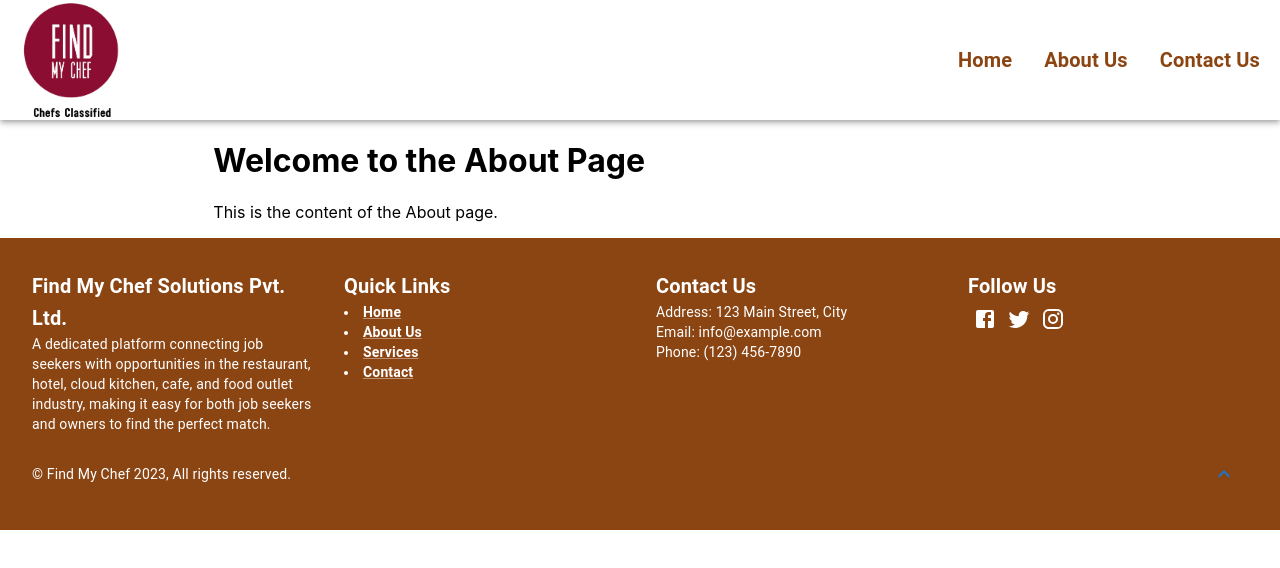
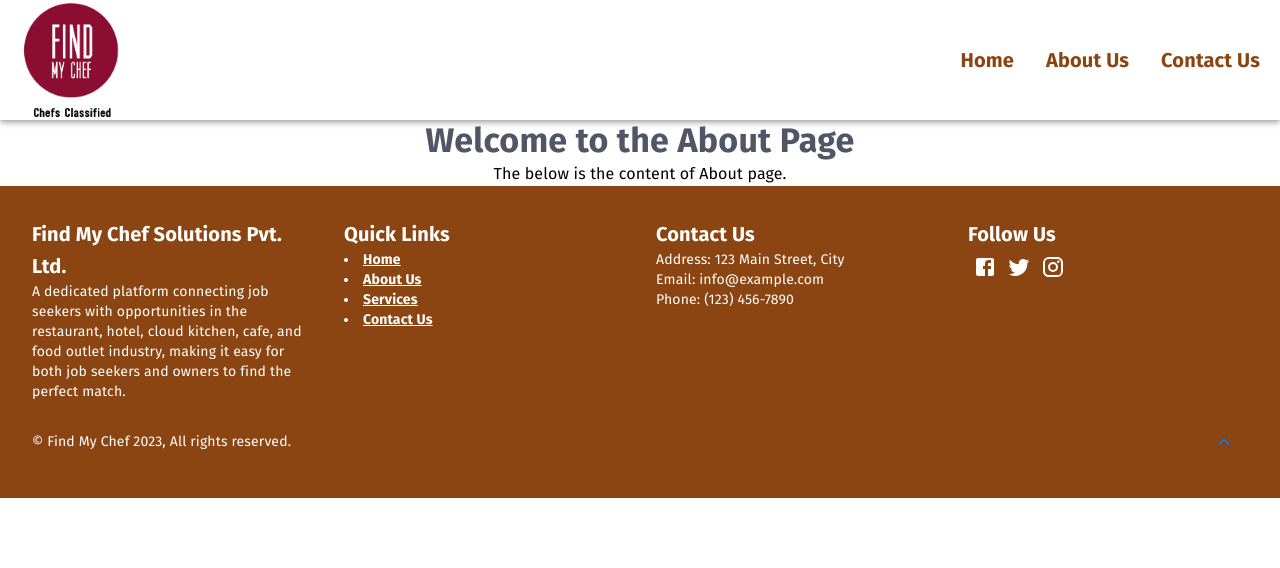
Before and after one commit to Nadeem-Abdun/find-my-chef, a React (Create React App) app: page /find-my-chef/about in a window 1280 px wide. Shown: the top 568 px of the page. Built offline with nearby package versions, Linux system fonts and the light colour scheme.

Commit message:
FontFamliy's Added

```diff
--- a/src/components/Banner/Banner.tsx
+++ b/src/components/Banner/Banner.tsx
@@ -38,11 +38,11 @@ const Banner = () => {
                     <div key={index} style={{ height: '100vh', width: '100%' }}>
                         <img src={image} alt={`Banner ${index + 1}`} style={{ height: '100%', width: '100%', objectFit: 'fill' }} />
                         <div style={{ position: 'absolute', top: '35%', left: '50%', transform: 'translate(-50%, -50%)', textAlign: 'center', color: '#fff', }}>
-                            <Typography component={(isXs || isSm) ? 'div' : 'span'} variant={(isXs) ? "h3" : (isSm || isMd) ? "h2" : "h1"} noWrap={(isXs) ? false : true} className={commonStyles.bannerText}>
+                            <Typography component={(isXs || isSm) ? 'div' : 'span'} variant={(isXs) ? "h3" : (isSm || isMd) ? "h2" : "h1"} noWrap={(isXs) ? false : true} fontFamily='Fira Sans' className={commonStyles.bannerText}>
                                 Find My Chef
                             </Typography>
                             <br />
-                            <Typography component={(isXs || isSm) ? 'div' : 'span'} variant={(isXs) ? "h6" : (isSm || isMd) ? "h5" : "h4"} noWrap={(isXs || isSm) ? false : true} className={commonStyles.bannerText}>
+                            <Typography component={(isXs || isSm) ? 'div' : 'span'} variant={(isXs) ? "h6" : (isSm || isMd) ? "h5" : "h4"} noWrap={(isXs || isSm) ? false : true} fontFamily='Fira Sans' className={commonStyles.bannerText}>
                                 Your ultimate destination for connecting aspiring chefs with their desired positions.
                             </Typography>
                         </div>
--- a/src/components/Footer/Footer.tsx
+++ b/src/components/Footer/Footer.tsx
@@ -1,5 +1,6 @@
 import React from 'react';
-import { Typography, Grid, IconButton, Link } from '@mui/material';
+import { Typography, Grid, IconButton } from '@mui/material';
+import { Link } from 'react-router-dom';
 import { Facebook, Twitter, Instagram, KeyboardArrowUp } from '@mui/icons-material';
 import { useStyles, StylesProps } from '../../styles/common';
 
@@ -17,29 +18,29 @@ const Footer: React.FC = () => {
             <Grid container>
                 <Grid container spacing={4} justifyContent="center" alignItems='flex-start'>
                     <Grid item xs={12} sm={6} md={3}>
-                        <Typography variant="h6" fontWeight='bold'>
+                        <Typography variant="h6" fontWeight='bold' fontFamily='Fira Sans'>
                             Find My Chef Solutions Pvt. Ltd.
                         </Typography>
-                        <Typography variant="body2">
+                        <Typography variant="body2" fontFamily='Fira Sans'>
                             A dedicated platform connecting job seekers with opportunities in the restaurant, hotel, cloud kitchen, cafe, and food outlet industry, making it easy for both job seekers and owners to find the perfect match.
                         </Typography>
                     </Grid>
                     <Grid item xs={12} sm={6} md={3}>
-                        <Typography variant="h6" fontWeight='bold'>
+                        <Typography variant="h6" fontWeight='bold' fontFamily='Fira Sans'>
                             Quick Links
                         </Typography>
-                        <Typography variant="body2">
-                            <li><Link fontWeight='bold' color='#ffffff' href='/find-my-chef/'>Home</Link></li>
-                            <li><Link fontWeight='bold' color='#ffffff' href='/find-my-chef/about'>About Us</Link></li>
-                            <li><Link fontWeight='bold' color='#ffffff' href='/find-my-chef/about'>Services</Link></li>
-                            <li><Link fontWeight='bold' color='#ffffff' href='/find-my-chef/contact'>Contact</Link></li>
+                        <Typography variant="body2" fontFamily='Fira Sans'>
+                            <li><Typography variant="body2" fontWeight='bold' component={Link} to="/" fontFamily='Fira Sans' color='#ffffff'>Home</Typography></li>
+                            <li><Typography variant="body2" fontWeight='bold' component={Link} to="/about" fontFamily='Fira Sans' color='#ffffff'>About Us</Typography></li>
+                            <li><Typography variant="body2" fontWeight='bold' component={Link} to="/about" fontFamily='Fira Sans' color='#ffffff'>Services</Typography></li>
+                            <li><Typography variant="body2" fontWeight='bold' component={Link} to="/contact" fontFamily='Fira Sans' color='#ffffff'>Contact Us</Typography></li>
                         </Typography>
                     </Grid>
                     <Grid item xs={12} sm={6} md={3}>
-                        <Typography variant="h6" fontWeight='bold'>
+                        <Typography variant="h6" fontWeight='bold' fontFamily='Fira Sans'>
                             Contact Us
                         </Typography>
-                        <Typography variant="body2">
+                        <Typography variant="body2" fontFamily='Fira Sans'>
                             Address: 123 Main Street, City
                             <br />
                             Email: info@example.com
@@ -48,7 +49,7 @@ const Footer: React.FC = () => {
                         </Typography>
                     </Grid>
                     <Grid item xs={12} sm={6} md={3}>
-                        <Typography variant="h6" fontWeight='bold'>
+                        <Typography variant="h6" fontWeight='bold' fontFamily='Fira Sans'>
                             Follow Us
                         </Typography>
                         <IconButton
@@ -79,12 +80,12 @@ const Footer: React.FC = () => {
                 </Grid>
                 <Grid container justifyContent="space-between" alignItems="center" className={commonStyles.footerBottom}>
                     <Grid item>
-                        <Typography variant="body2">
+                        <Typography variant="body2" fontFamily='Fira Sans'>
                             &copy; Find My Chef 2023, All rights reserved.
                         </Typography>
                     </Grid>
                     <Grid item>
-                        <IconButton size='large' color='primary' onClick={handleBackToTop}>
+                        <IconButton size='large' color='primary' onClick={() => { handleBackToTop() }}>
                             <KeyboardArrowUp />
                         </IconButton>
                     </Grid>
--- a/src/components/Header/Header.tsx
+++ b/src/components/Header/Header.tsx
@@ -37,15 +37,15 @@ const Header: React.FC = () => {
                         <img src={HeaderNavLogo} alt="Logo" className={commonStyles.logo} />
                     </Grid>
                     <Grid item>
-                        <Grid container spacing={(isXs || isSm) ? 1 : 2} justifyContent={(isXs || isSm) ? 'flex-end' : 'flex-start'} wrap={(isXs || isSm) ? 'wrap' : 'nowrap'}>
+                        <Grid container item spacing={(isXs || isSm) ? 1 : 2} justifyContent={(isXs || isSm) ? 'flex-end' : 'flex-start'} wrap={(isXs || isSm) ? 'wrap' : 'nowrap'}>
                             <Grid item>
-                                <Typography variant="h6" fontWeight='bold' component={Link} to="/" className={commonStyles.navLink}>Home</Typography>
+                                <Typography variant="h6" fontWeight='bold' component={Link} to="/" fontFamily='Fira Sans' className={commonStyles.navLink}>Home</Typography>
                             </Grid>
                             <Grid item>
-                                <Typography variant="h6" fontWeight='bold' component={Link} to="/about" className={commonStyles.navLink}>About Us</Typography>
+                                <Typography variant="h6" fontWeight='bold' component={Link} to="/about" fontFamily='Fira Sans' className={commonStyles.navLink}>About Us</Typography>
                             </Grid>
                             <Grid item>
-                                <Typography variant="h6" fontWeight='bold' component={Link} to="/contact" className={commonStyles.navLink}>Contact Us</Typography>
+                                <Typography variant="h6" fontWeight='bold' component={Link} to="/contact" fontFamily='Fira Sans' className={commonStyles.navLink}>Contact Us</Typography>
                             </Grid>
                         </Grid>
                     </Grid>
--- a/src/pages/About/About.tsx
+++ b/src/pages/About/About.tsx
@@ -1,5 +1,5 @@
 import React from 'react';
-import { Grid } from '@mui/material';
+import { Grid, Typography } from '@mui/material';
 import Header from '../../components/Header/Header';
 import Footer from '../../components/Footer/Footer';
 
@@ -9,9 +9,8 @@ const About: React.FC = () => {
       <Header />
       <Grid container justifyContent="center">
         <Grid item xs={12} sm={10} md={8}>
-          {/* Content for the Home page */}
-          <h1>Welcome to the About Page</h1>
-          <p>This is the content of the About page.</p>
+          <Typography variant='h4' fontWeight='bold' color='#515666' fontFamily='Fira Sans' textAlign='center'>Welcome to the About Page</Typography>
+          <Typography variant='body1' textAlign='center' fontFamily='Fira Sans'>The below is the content of About page.</Typography>
         </Grid>
       </Grid>
       <Footer />
--- a/src/pages/Contact/Contact.tsx
+++ b/src/pages/Contact/Contact.tsx
@@ -1,5 +1,5 @@
 import React from 'react';
-import { Grid } from '@mui/material';
+import { Grid, Typography } from '@mui/material';
 import Header from '../../components/Header/Header';
 import Footer from '../../components/Footer/Footer';
 
@@ -9,9 +9,8 @@ const Contact: React.FC = () => {
       <Header />
       <Grid container justifyContent="center">
         <Grid item xs={12} sm={10} md={8}>
-          {/* Content for the Home page */}
-          <h1>Welcome to the Contact Page</h1>
-          <p>This is the content of the Contact page.</p>
+          <Typography variant='h4' fontWeight='bold' color='#515666' fontFamily='Fira Sans' textAlign='center'>Welcome to the Contact Page</Typography>
+          <Typography variant='body1' textAlign='center' fontFamily='Fira Sans'>The below is the content of Contact page.</Typography>
         </Grid>
       </Grid>
       <Footer />
--- a/src/pages/Home/Home.tsx
+++ b/src/pages/Home/Home.tsx
@@ -17,7 +17,7 @@ const Home: React.FC = () => {
         </Grid>
         <Grid item xs={12} sm={10} md={11}>
           <Typography variant='h4' fontWeight='bold' color='#515666' fontFamily='Fira Sans' textAlign='center'>Welcome to the Home Page</Typography>
-          <Typography variant='body1' textAlign='center'>The below is the content of Home page.</Typography>
+          <Typography variant='body1' textAlign='center' fontFamily='Fira Sans'>The below is the content of Home page.</Typography>
         </Grid>
         <Grid item xs={12} sm={10} md={11}>
           <PlatformDemo />
```
